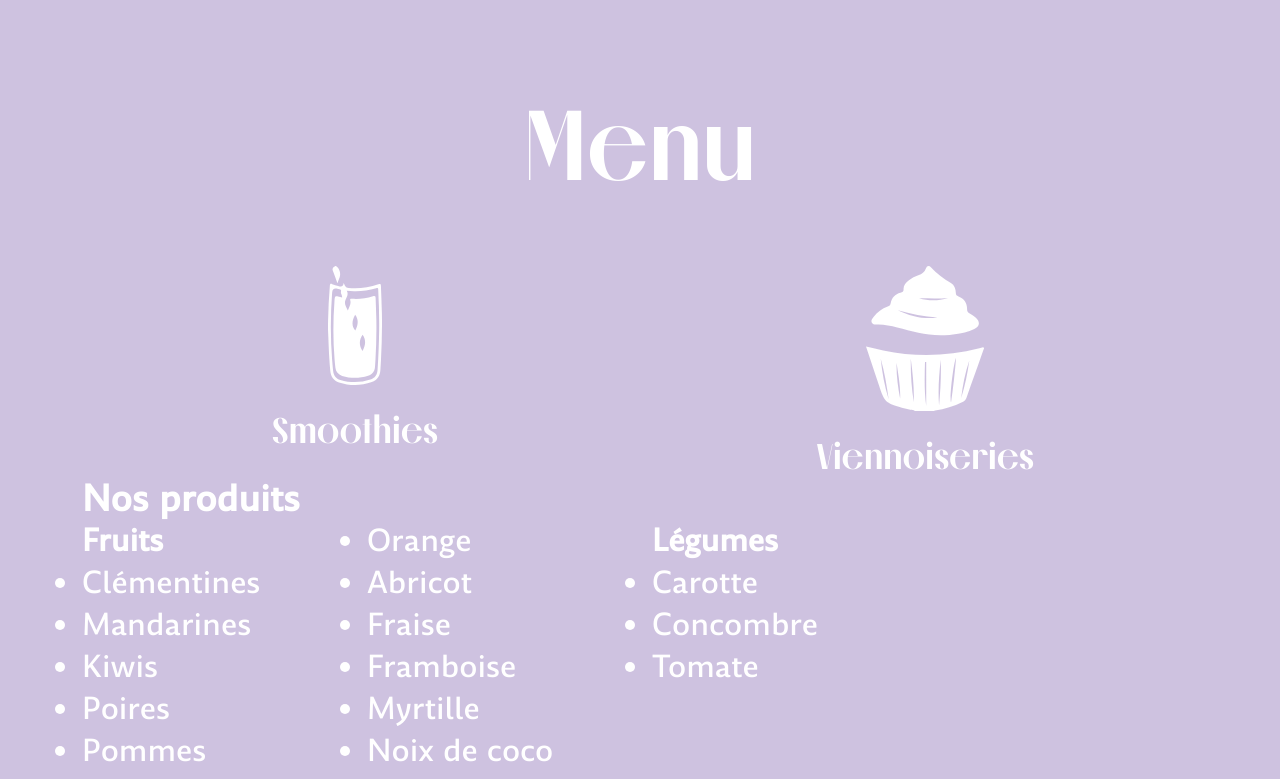
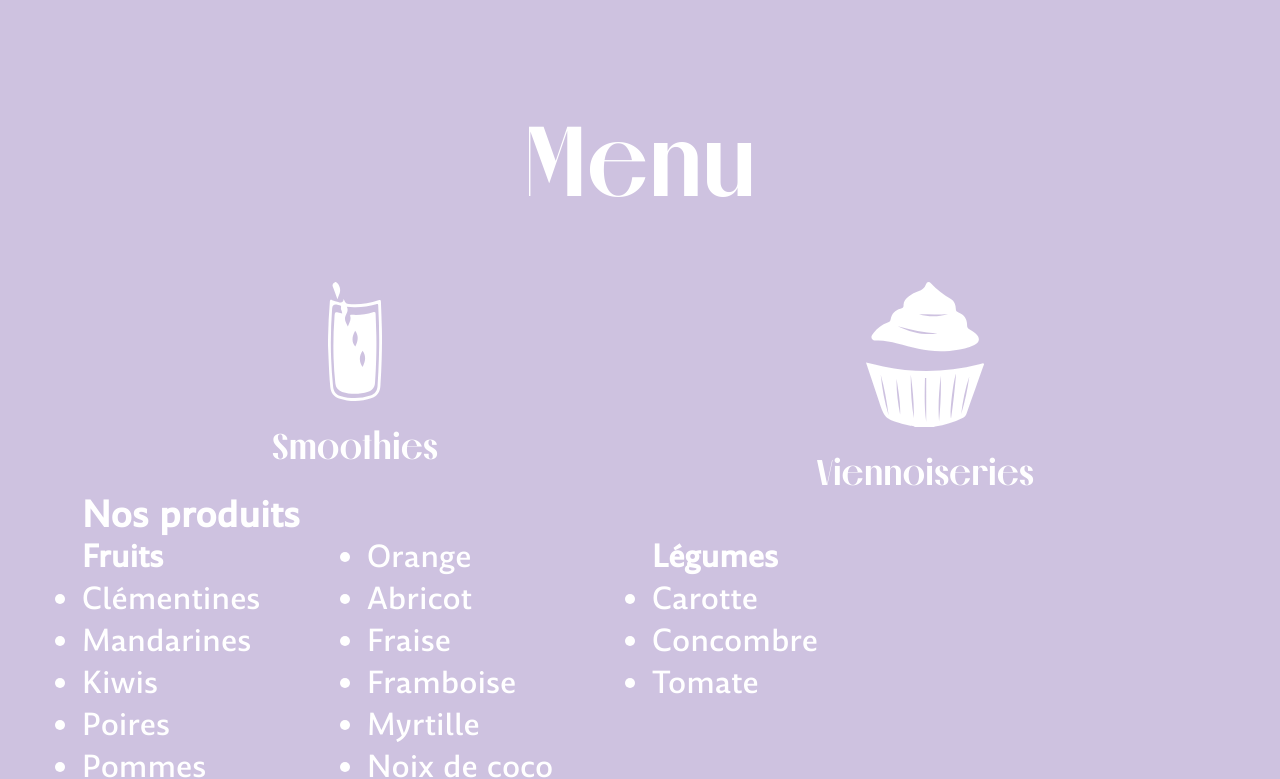
Before and after one commit to GiuliaCariulo/smoothcafe, a website built with Parcel: page src/index.html in a window 1280 px wide. Shown: the part 1166-1945 px from the top of the page. Built offline with nearby package versions, Linux system fonts and the light colour scheme.

Commit message:
arrange margin to h2

```diff
--- a/src/index.html
+++ b/src/index.html
@@ -224,7 +224,7 @@
     <footer>
       <div class="container">
         <div class="row">
-          <div class="col-12">Contactez-nous</div>
+          <div class="col-12"><h2>Contactez-nous</h2></div>
           <div class="col-12">
             <div class="planning">
               <p>horloge</p>
--- a/src/scss/main.scss
+++ b/src/scss/main.scss
@@ -126,7 +126,7 @@ h1 img {
 h2 {
   font-family: "Melodrama-Bold";
   font-size: 100px;
-  margin-bottom: 100px;
+  margin: 200px 0 100px;
   text-align: center;
 }
 
@@ -134,7 +134,7 @@ section {
   margin-bottom: 140px;
 }
 
-section-menu .logo-presentation {
+.logo-presentation {
   height: 200px;
 }
 
```
